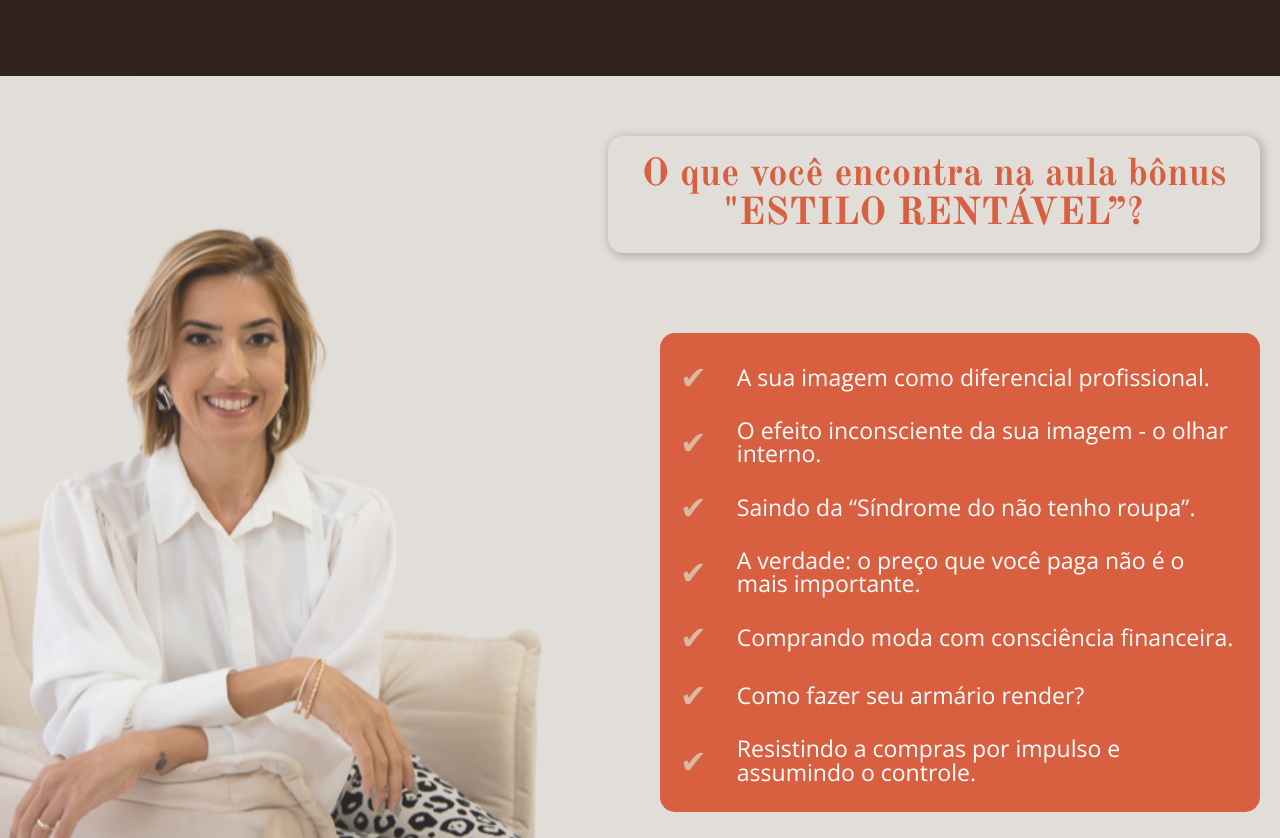
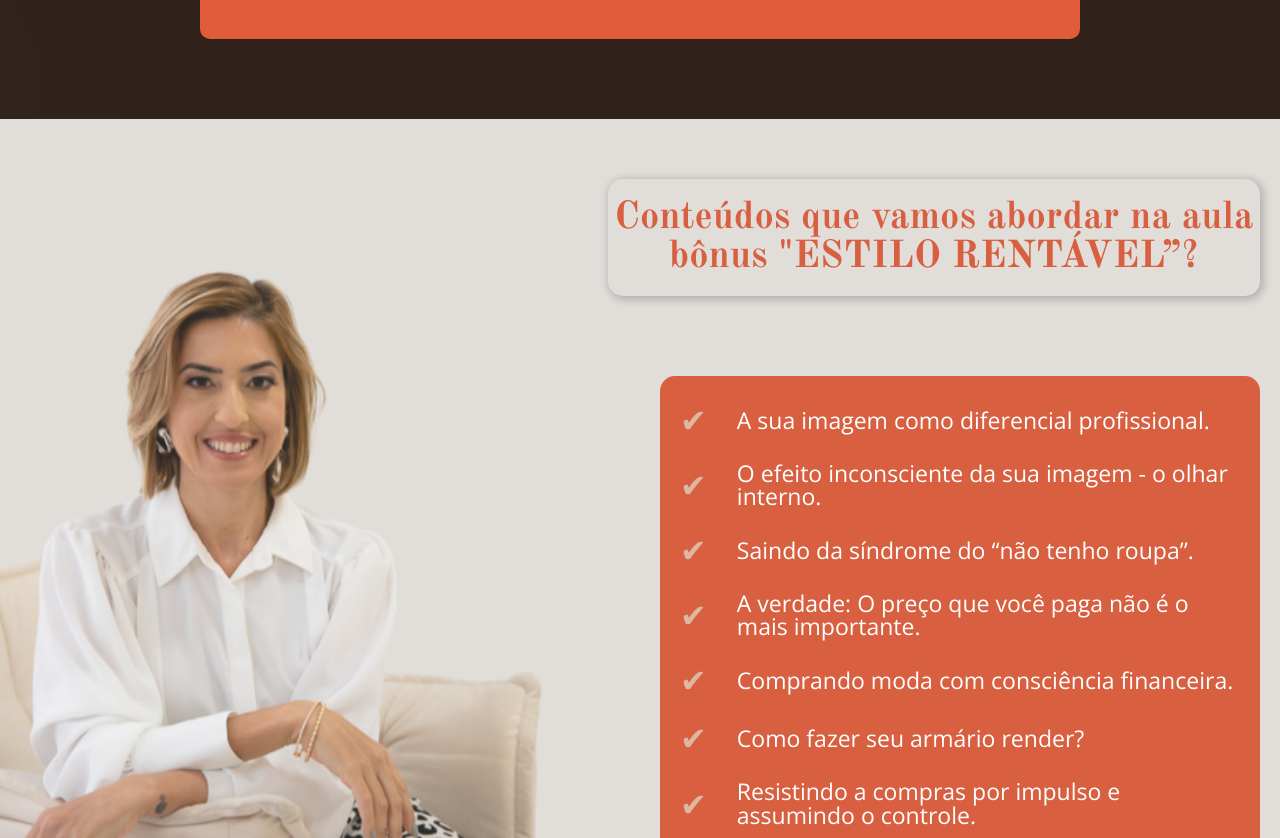
Before and after one commit to irlanreis/Site-Alessandra, a React (Vite) app: page / in a window 1280 px wide. Shown: the part 2800-3638 px from the top of the page. Built offline with nearby package versions, Linux system fonts and the light colour scheme; a web font is replaced by a local one.

Commit message:
Fix: corrige ortografia

```diff
--- a/src/components/Session02Product.tsx
+++ b/src/components/Session02Product.tsx
@@ -20,7 +20,7 @@ const Session02Product = () => {
           </p>
           <p>
           <span className="destaque-bonus">Bônus 3 </span>
-          {<CircleChevronRight className="arrow"/>} O valor integral do e-book em ca$hback para ser usado em qualquer serviço consultoria que você contratar com a Alessandra.
+          {<CircleChevronRight className="arrow"/>} O valor integral do e-book em cashback para ser usado em qualquer serviço consultoria que você contratar com a Alessandra.
           </p>
         </div>
         <a href="#" className="button-02">
--- a/src/components/Session03PriceProduct.tsx
+++ b/src/components/Session03PriceProduct.tsx
@@ -7,12 +7,12 @@ function Session03PriceProduct() {
         <h1 className="title-price-product">Investimento</h1>
         <div className="text-content">
           <p className="bonus-price-product">
-            bônus da planilha <span className="price-old">R$ 59,00</span> por{" "}
+            Bônus da planilha <span className="price-old">R$ 59,00</span> por{" "}
             <span className="price-new">R$ 0,00</span>
           </p>
 
           <p className="bonus-price-product">
-            bônus da aula <span className="price-old">R$ 350,00</span> por{" "}
+            Bônus da aula <span className="price-old">R$ 350,00</span> por{" "}
             <span className="price-new">R$ 0,00</span>
           </p>
 
--- a/src/components/Session03product.tsx
+++ b/src/components/Session03product.tsx
@@ -27,7 +27,7 @@ const Session03product = () => {
   return (
     <div className="main-session03">
         <h1 className="title-session03">
-          O QUE A CLIENTE ENCONTRA DENTRO DO EBOOK <span className="destaque-03">
+          CONTEÚDOS QUE VOCÊ ENCONTRA DENTRO DO EBOOK <span className="destaque-03">
           INVESTINDO NA SUA IMAGEM COM
           CONSCIÊNCIA FINANCEIRA</span>
         </h1>
--- a/src/components/Session04product.tsx
+++ b/src/components/Session04product.tsx
@@ -9,10 +9,10 @@ const Session04product = () => {
       text: "O efeito inconsciente da sua imagem - o olhar interno.",
     },
     {
-      text: "Saindo da “Síndrome do não tenho roupa”.",
+      text: "Saindo da síndrome do “não tenho roupa”.",
     },
     {
-      text: "A verdade: o preço que você paga não é o mais importante.",
+      text: "A verdade: O preço que você paga não é o mais importante.",
     },
     {
       text: "Comprando moda com consciência financeira.",
@@ -30,7 +30,7 @@ const Session04product = () => {
     <div className="main-session04">
       <div className="itens-product">
         <h1 className="title-session04">
-          O que você encontra na aula bônus "ESTILO RENTÁVEL”?
+        Conteúdos que vamos abordar na aula bônus "ESTILO RENTÁVEL”?
         </h1>
         <ul className="ul-session04-container">
           {clientFindInProduct.map((item, index) => (
--- a/src/style/Session08.css
+++ b/src/style/Session08.css
@@ -40,10 +40,6 @@
 
 .perfil-08 {
   width: 60%;
-}
-
-@media (min-width: 768px) {
-
 }
 
 @media (min-width: 1024px) {
@@ -117,10 +113,11 @@
     justify-content: center;
     background-color: var(--quaternary-color);
     margin-top: 0;
+    height: 100%;
   }
 
   .perfil-08 {
-    width: 50vh;
+    width: 40vh;
     object-fit: cover;
     object-position: center;
   }
@@ -152,5 +149,6 @@
     justify-content: center;
     align-items: center;
     flex-direction: column;
+    width: 80%;
   }
 }
```
